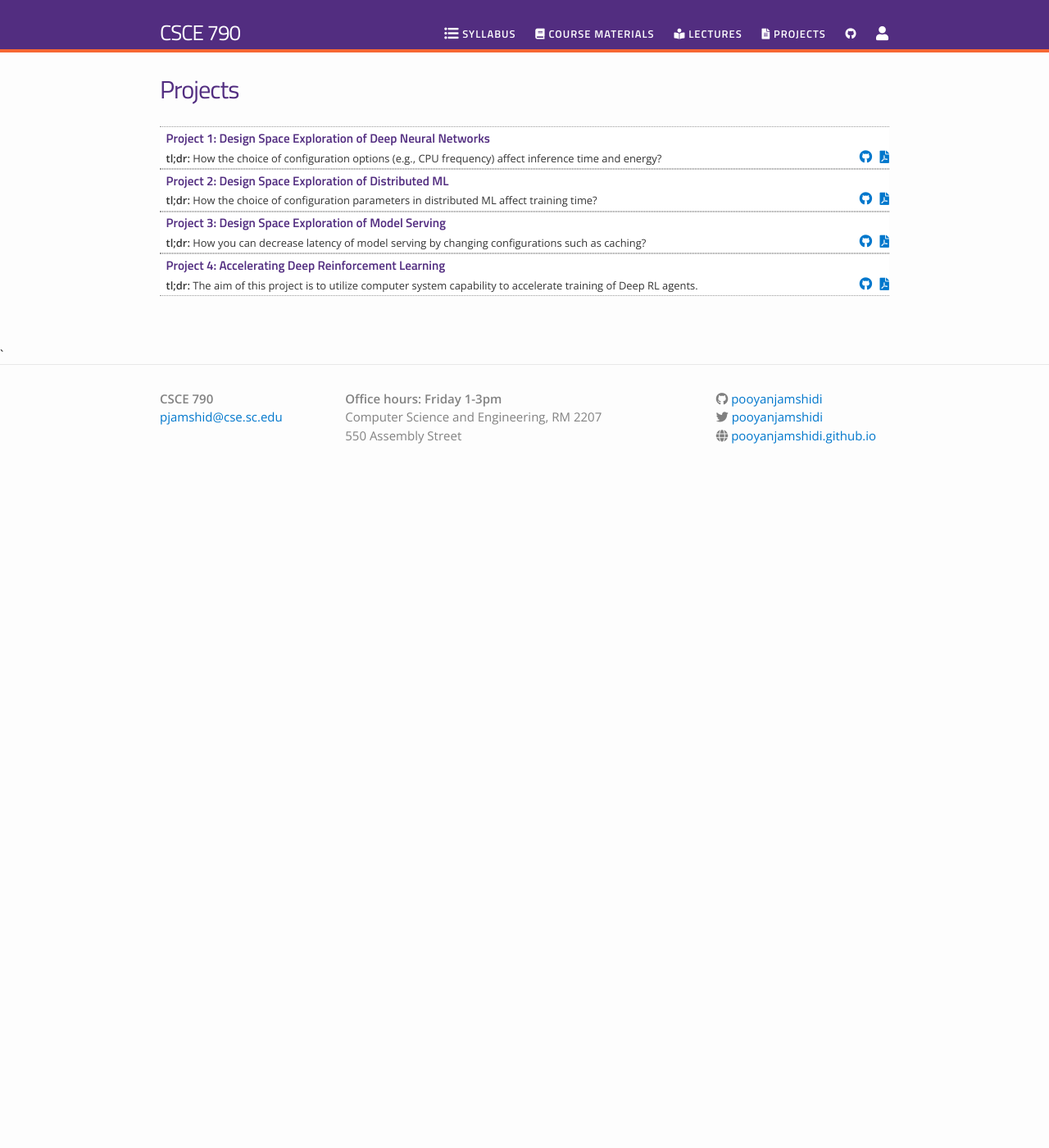
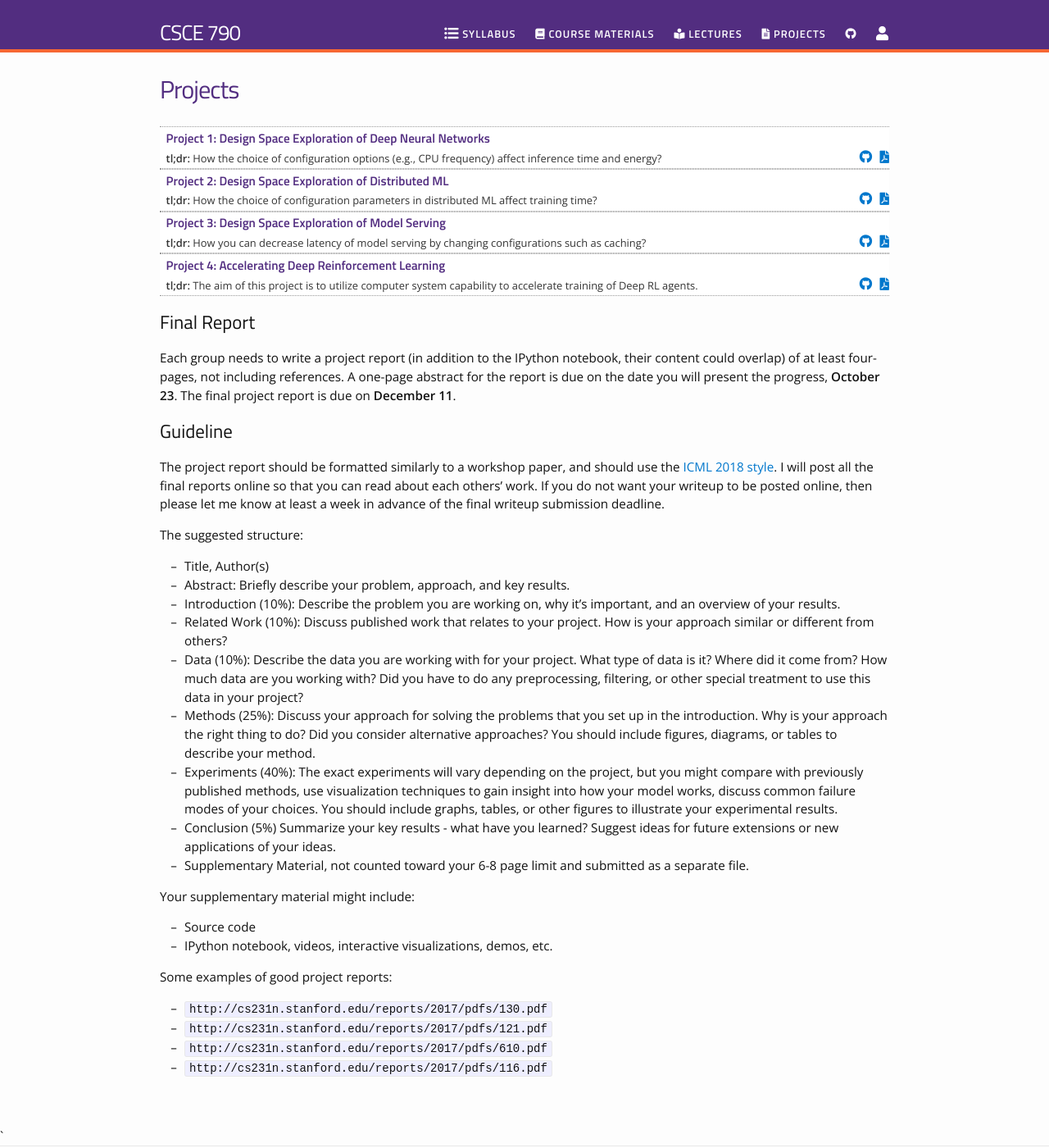
Before and after one commit to pooyanjamshidi/mls, a Jekyll site: the page built from projects.md, in a window 1280 px wide and 1400 px high. Shown: the whole window at 82% size. Built offline with Jekyll 4.4.1, drawn with Linux system fonts in a browser that asks for light colours; nearby versions of some CDN libraries.

Commit message:
added instructions

```diff
--- a/projects.md
+++ b/projects.md
@@ -19,3 +19,37 @@ permalink: /projects/
       </li>
 {% endfor %}
 </ul>
+
+
+## Final Report
+
+Each group needs to write a project report (in addition to the IPython notebook, their content could overlap) of at least four-pages, not including references. A one-page abstract for the report is due on the date you will present the progress, **October 23**. The final project report is due on **December 11**.
+
+
+## Guideline
+
+The project report should be formatted similarly to a workshop paper, and should use the [ICML 2018 style](https://icml.cc/Conferences/2018/StyleAuthorInstructions).
+I will post all the final reports online so that you can read about each others' work. If you do not want your writeup to be posted online, then please let me know at least a week in advance of the final writeup submission deadline.
+
+The suggested structure:
+
+- Title, Author(s)
+- Abstract: Briefly describe your problem, approach, and key results.
+- Introduction (10%): Describe the problem you are working on, why it's important, and an overview of your results.
+- Related Work (10%): Discuss published work that relates to your project. How is your approach similar or different from others?
+- Data (10%): Describe the data you are working with for your project. What type of data is it? Where did it come from? How much data are you working with? Did you have to do any preprocessing, filtering, or other special treatment to use this data in your project?
+- Methods (25%): Discuss your approach for solving the problems that you set up in the introduction. Why is your approach the right thing to do? Did you consider alternative approaches? You should include figures, diagrams, or tables to describe your method.
+- Experiments (40%): The exact experiments will vary depending on the project, but you might compare with previously published methods, use visualization techniques to gain insight into how your model works, discuss common failure modes of your choices. You should include graphs, tables, or other figures to illustrate your experimental results.
+- Conclusion (5%) Summarize your key results - what have you learned? Suggest ideas for future extensions or new applications of your ideas.
+- Supplementary Material, not counted toward your 6-8 page limit and submitted as a separate file.
+
+Your supplementary material might include:
+- Source code
+- IPython notebook, videos, interactive visualizations, demos, etc.
+
+
+Some examples of good project reports:
+- `http://cs231n.stanford.edu/reports/2017/pdfs/130.pdf`
+- `http://cs231n.stanford.edu/reports/2017/pdfs/121.pdf`
+- `http://cs231n.stanford.edu/reports/2017/pdfs/610.pdf`
+- `http://cs231n.stanford.edu/reports/2017/pdfs/116.pdf`
```
Also changed, not shown: lectures.md (+3 -3 lines).
